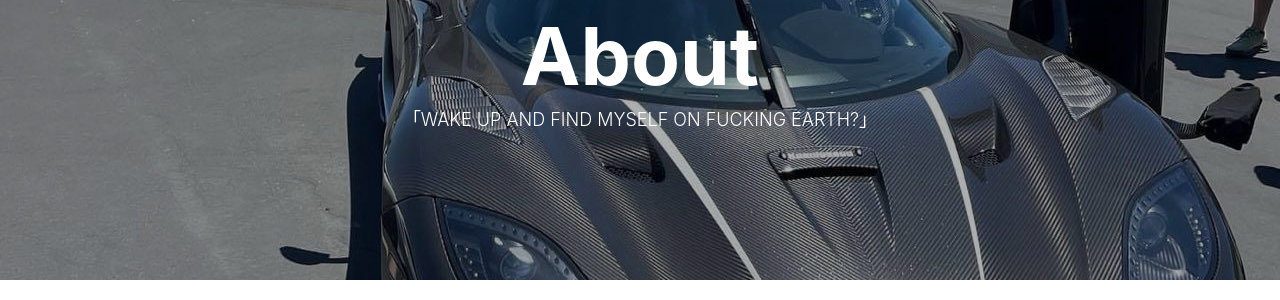
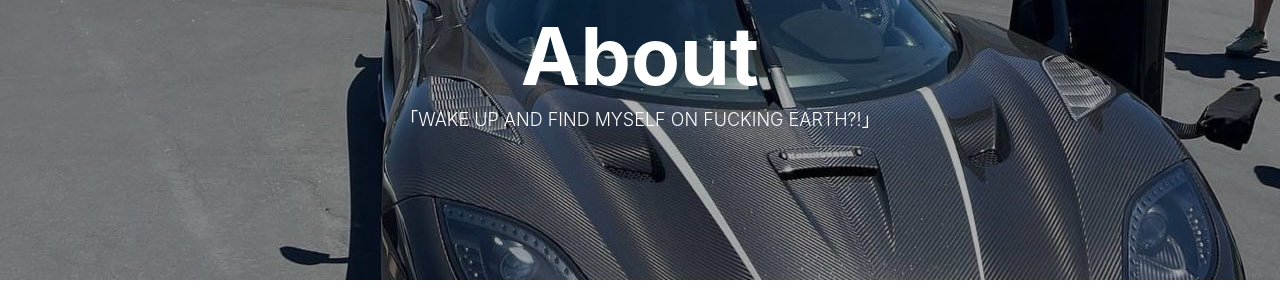
Before and after one commit to METARCHlTECTURE/metarchia, a Jekyll site: the page built from about.html, in a window 1280 px wide. Shown: the part 138-438 px from the top of the page. Built offline with Jekyll 4.4.1, drawn with Linux system fonts in a browser that asks for light colours; nearby versions of some CDN libraries; comment, search, counter and statistics services are not loaded.

```diff
--- a/about.html
+++ b/about.html
@@ -1,7 +1,7 @@
 ---
 layout: page
 title: "About"
-description: "「WAKE UP AND FIND MYSELF ON FUCKING EARTH?」"
+description: "「WAKE UP AND FIND MYSELF ON FUCKING EARTH?!」"
 header-img: "img/home-bg.jpg"
 header-mask: 0.3
 multilingual: true
```
